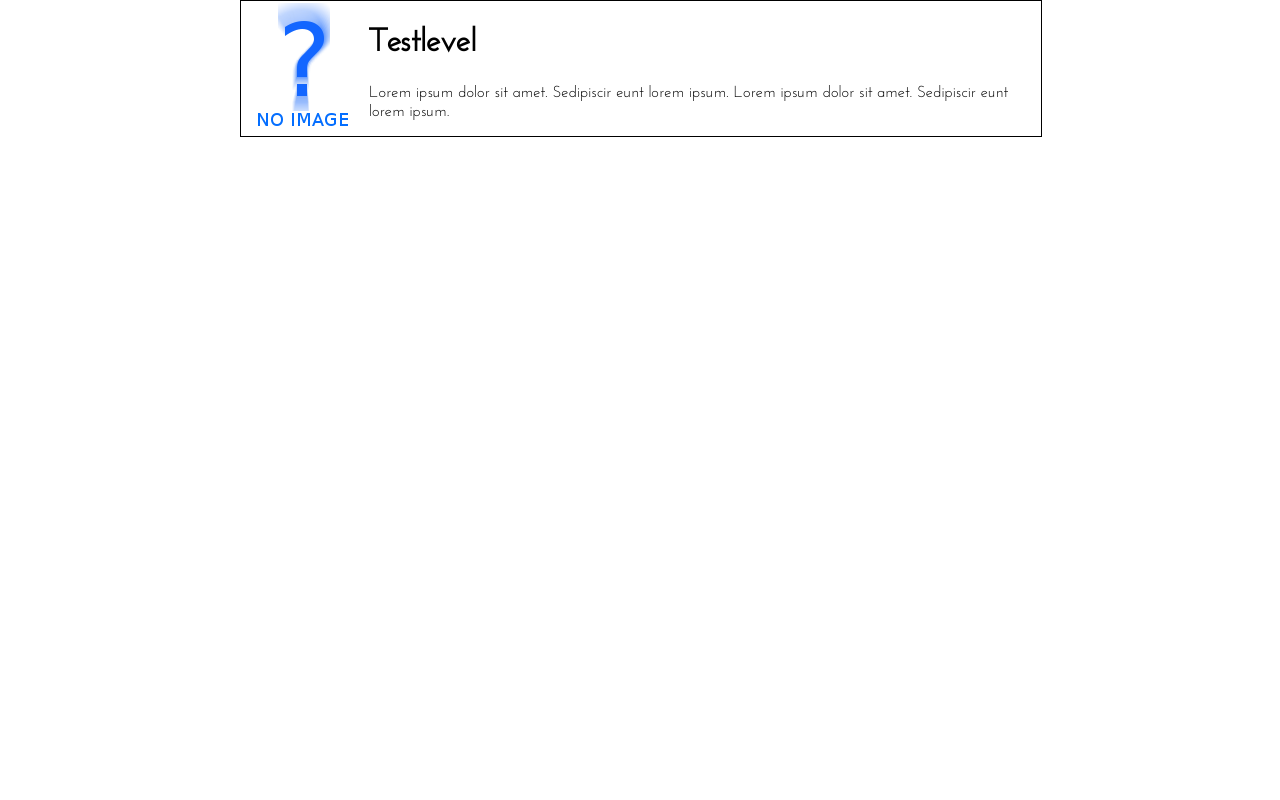
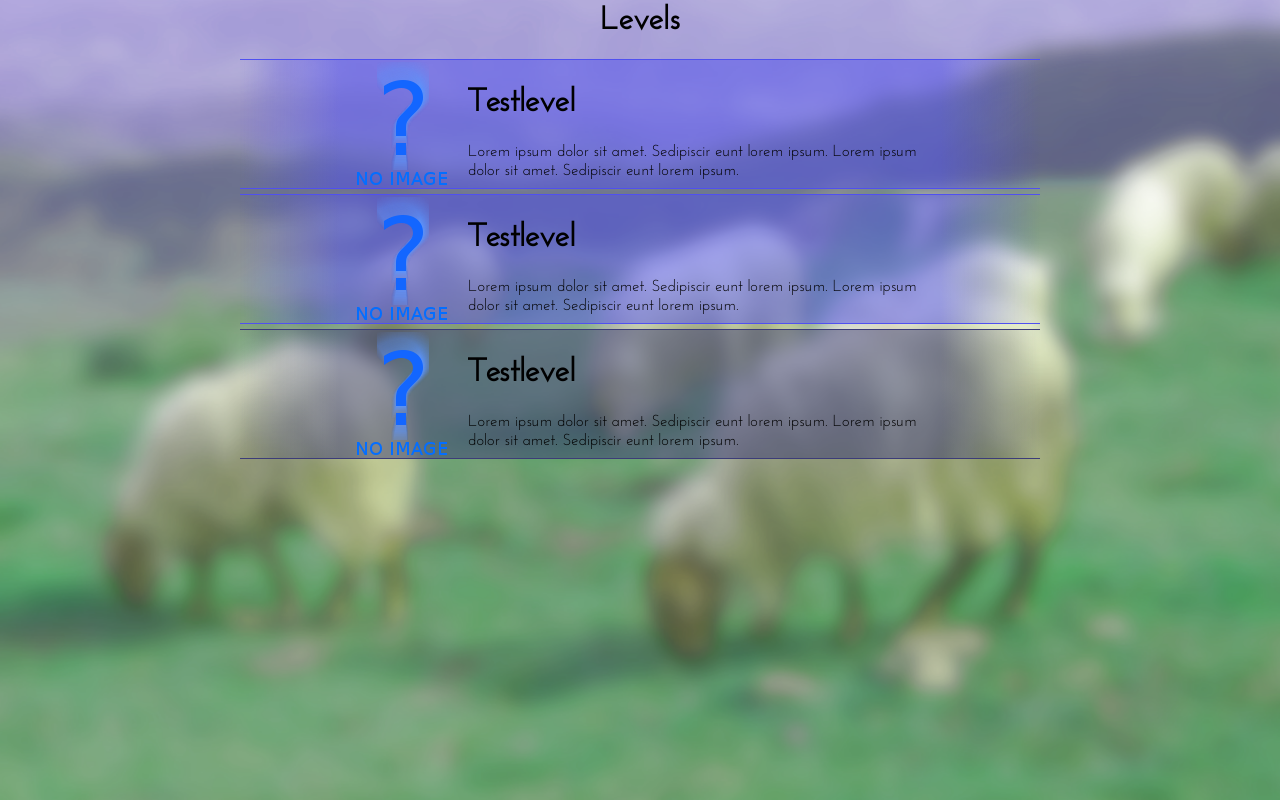
Before and after one commit to Prior99/sheeps, a website: page index.html in a window 1280 px wide. Drawn offline with nearby package versions, Linux system fonts and the light colour scheme; files that its build step writes are made by us from their sources; no server answers; files whose address does not match are found by name.

Commit message:
Added background, started on style of menu

```diff
--- a/index.html
+++ b/index.html
@@ -6,11 +6,34 @@
 	</head>
 	<body>
 		<div class="wrapper">
+			<h1>Levels</h1>
 			<div class="list">
-				<div>
-					<img src="img/unknown.png" />
-					<h1>Testlevel</h1>
-					<p>Lorem ipsum dolor sit amet. Sedipiscir eunt lorem ipsum. Lorem ipsum dolor sit amet. Sedipiscir eunt lorem ipsum.</p>
+				<div class="container unlocked">
+					<div class="before"></div>
+					<div class="content">
+						<img src="img/unknown.png" />
+						<h1>Testlevel</h1>
+						<p>Lorem ipsum dolor sit amet. Sedipiscir eunt lorem ipsum. Lorem ipsum dolor sit amet. Sedipiscir eunt lorem ipsum.</p>
+					</div>
+					<div class="after"></div>
+				</div>
+				<div class="container unlocked">
+					<div class="before"></div>
+					<div class="content">
+						<img src="img/unknown.png" />
+						<h1>Testlevel</h1>
+						<p>Lorem ipsum dolor sit amet. Sedipiscir eunt lorem ipsum. Lorem ipsum dolor sit amet. Sedipiscir eunt lorem ipsum.</p>
+					</div>
+					<div class="after"></div>
+				</div>
+				<div class="container locked">
+					<div class="before"></div>
+					<div class="content">
+						<img src="img/unknown.png" />
+						<h1>Testlevel</h1>
+						<p>Lorem ipsum dolor sit amet. Sedipiscir eunt lorem ipsum. Lorem ipsum dolor sit amet. Sedipiscir eunt lorem ipsum.</p>
+					</div>
+					<div class="after"></div>
 				</div>
 			</div>
 		</div>
--- a/style/style.less
+++ b/style/style.less
@@ -1,11 +1,62 @@
 @import "josefinesans.less";
 
+@menu_locked: rgb(60, 60, 120);
+@menu_unlocked: rgb(80, 80, 240);
+@menu_hover: rgb(120, 120, 240);
+
 div.list {
-	div {
-		width: 800px;
-		border: 1px solid black;
+	div.locked {
+		border-color: @menu_locked;
+		div.content {
+			background: fade(@menu_locked, 50%);
+		}
+		div.before {
+			background-image: -webkit-linear-gradient(left, fade(@menu_locked, 0%), fade(@menu_locked, 50%));
+		}
+		div.after {
+			background-image: -webkit-linear-gradient(right, fade(@menu_locked, 0%), fade(@menu_locked, 50%));
+		}
+	}
+	div.unlocked {
+		border-color: @menu_unlocked;
+		div.content {
+			background: fade(@menu_unlocked, 50%);
+		}
+		div.before {
+			background-image: -webkit-linear-gradient(left, fade(@menu_unlocked, 0%), fade(@menu_unlocked, 50%));
+		}
+		div.after {
+			background-image: -webkit-linear-gradient(right, fade(@menu_unlocked, 0%), fade(@menu_unlocked, 50%));
+		}
+	}
+	div.unlocked:hover {
+		border-color: @menu_hover;
+		div.content {
+			background: fade(@menu_hover, 50%);
+		}
+		div.before {
+			background-image: -webkit-linear-gradient(left, fade(@menu_hover, 0%), fade(@menu_hover, 50%));
+		}
+		div.after {
+			background-image: -webkit-linear-gradient(right, fade(@menu_hover, 0%), fade(@menu_hover, 50%));
+		}
+	}
+	div.container {
+		height: 128px;
+		margin-bottom: 5px;
+		border-top-width: 1px;
+		border-bottom-width: 1px;
+		border-left-width: 0;
+		border-right-width: 0;
+		border-style: solid;
+
+		div.content {
+			float:left;
+			height: 128px;
+			overflow: hidden;
+			padding: 0px;
+			width: 600px;
 			text-align: left;
-		margin-bottom: 5px;
 			img {
 				float : left;
 			}
@@ -14,6 +65,14 @@ div.list {
 			}
 			p {
 
+			}
+		}
+		div.before, div.after {
+			float:left;
+			content: " ";
+			display:block;
+			width: 100px;
+			height: 128px;
 		}
 	}
 }
@@ -31,4 +90,9 @@ body {
 	margin: 0;
 	text-align: center;
 	font-family:josefin_sansregular;
+	background-image: url('img/background.png');
+	background-attachment: fixed;
+	background-size: 100%;
+	background-repeat:no-repeat;
+	background-position: center center;
 }
```
Also changed, not shown: img/background.png (added), 1 other file. Lines whose indentation alone changed are shown as unchanged.
